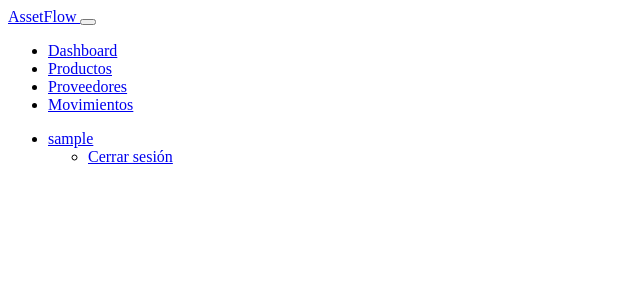
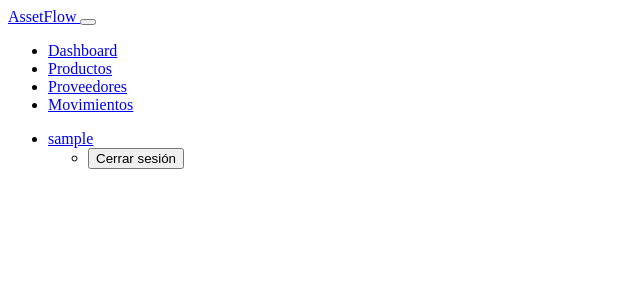
Before and after one commit to Alex3034/AssetFlow, a Django app: template AssetFlow/templates/_includes/_navbar.html in a window 1280 px wide. Shown: the top 300 px of the page, without its empty margins (0-640 px from the left). Run offline with Django 4.2, Linux system fonts and the light colour scheme; the template is opened without the code that fills it, so the values that code supplies are empty; the visitor is signed in with stand-in values (Sample User, id 1).

Commit message:
Use POST logout, add login page, layout tweaks
Make logout a POST form with CSRF in the navbar (security/HTTP semantics), add a dedicated registration/login.html template that uses the form partial, and adjust base.html to a full-height flex layout so content centers and footer can stick. Also update .gitignore to include ROADMAP.md and opencode.jsonc. Files changed: AssetFlow/templates/_includes/_navbar.html, AssetFlow/templates/base.html, AssetFlow/templates/registration/login.html, .gitignore.

```diff
--- a/AssetFlow/templates/_includes/_navbar.html
+++ b/AssetFlow/templates/_includes/_navbar.html
@@ -28,7 +28,14 @@
               <i class="bi bi-person-circle"></i> {{ request.user.username }}
             </a>
             <ul class="dropdown-menu dropdown-menu-end">
-              <li><a class="dropdown-item" href="{% url 'logout' %}"><i class="bi bi-box-arrow-right"></i> Cerrar sesión</a></li>
+              <li>
+                <form action="{% url 'logout' %}" method="post" class="d-inline">
+                  {% csrf_token %}
+                  <button type="submit" class="dropdown-item">
+                    <i class="bi bi-box-arrow-right"></i> Cerrar sesión
+                  </button>
+                </form>
+              </li>
             </ul>
           </li>
         {% else %}
--- a/AssetFlow/templates/base.html
+++ b/AssetFlow/templates/base.html
@@ -7,10 +7,10 @@
   <link href="https://cdn.jsdelivr.net/npm/bootstrap@5.3.3/dist/css/bootstrap.min.css" rel="stylesheet" integrity="sha384-QWTKZyjpPEjISv5WaRU9OFeRpok6YctnYmDr5pNlyT2bRjXh0JMhjY6hW+ALEwIH" crossorigin="anonymous">
   <link rel="stylesheet" href="https://cdn.jsdelivr.net/npm/bootstrap-icons@1.11.3/font/bootstrap-icons.min.css">
 </head>
-<body>
+<body class="d-flex flex-column min-vh-100">
   {% include '_includes/_navbar.html' %}
 
-  <main class="container mt-4">
+  <main class="container mt-4 flex-grow-1 d-flex flex-column justify-content-center">
     {% include '_includes/_messages.html' %}
     {% block content %}
     {% endblock %}
```
Also changed, not shown: AssetFlow/templates/registration/login.html (added, +18 -0 lines), 1 other file.
